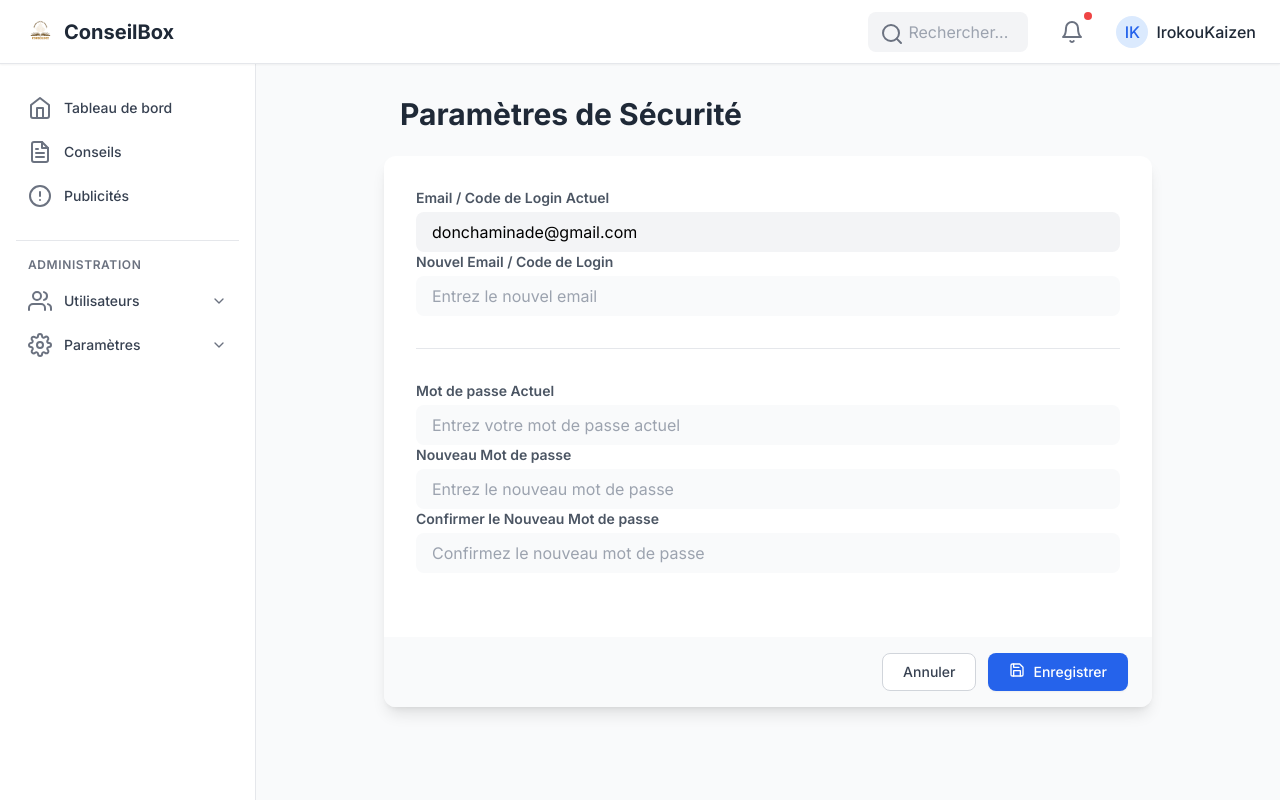
After one commit to Donchaminade/conseildash, a PHP site: page /parametres_securite.php in a window 1280 px wide. The commit adds this page. Run offline with PHP 8.4, Linux system fonts and the light colour scheme; data comes from the database, SQL or seed files in the repository; some libraries are stand-ins or nearby versions.

Commit message:
login revu avec modification dans les parametres de securite

```diff
--- a/includes/navbar.php
+++ b/includes/navbar.php
@@ -1,29 +1,38 @@
-<nav class="fixed top-0 left-0 right-0 z-50 bg-white shadow-sm h-16 flex items-center px-6 border-b">
+<?php
+// Charger les paramètres globaux
+$settings = require './settings.php';
+?>
+<nav class="fixed top-0 left-0 right-0 z-50 bg-white dark:bg-gray-800 shadow-sm h-16 flex items-center px-6 border-b dark:border-gray-700">
     <div class="flex items-center justify-between w-full">
         <div class="flex items-center">
-            <button class="p-2 rounded-lg hover:bg-gray-100 mr-4 lg:hidden" id="sidebarToggle">
-                <i data-feather="menu"></i>
+            <button class="p-2 rounded-lg hover:bg-gray-100 dark:hover:bg-gray-700 mr-4 lg:hidden" id="sidebarToggle">
+                <i data-feather="menu" class="text-gray-500 dark:text-gray-400"></i>
             </button>
-            <a href="index.php" class="text-xl font-bold text-gray-800 flex items-center">
-                <i data-feather="box" class="text-blue-600 mr-2"></i> ConseilBox
+            <a href="index.php" class="text-xl font-bold text-gray-800 dark:text-gray-100 flex items-center">
+                <?php if (!empty($settings['site_logo'])): ?>
+                    <img src="<?= htmlspecialchars($settings['site_logo']) ?>" alt="Logo" class="h-8 w-auto mr-2">
+                <?php else: ?>
+                    <i data-feather="box" class="text-blue-600 mr-2"></i>
+                <?php endif; ?>
+                <?= htmlspecialchars($settings['site_title']) ?>
             </a>
         </div>
 
         <div class="flex items-center space-x-6">
             <div class="relative">
-                <input type="text" placeholder="Rechercher..." class="bg-gray-100 border-none rounded-lg pl-10 pr-4 py-2 w-40 focus:w-64 focus:outline-none focus:ring-2 focus:ring-blue-500 transition-all duration-300">
-                <i data-feather="search" class="absolute left-3 top-2.5 text-gray-500"></i>
+                <input type="text" placeholder="Rechercher..." class="bg-gray-100 dark:bg-gray-700 dark:text-gray-100 border-none rounded-lg pl-10 pr-4 py-2 w-40 focus:w-64 focus:outline-none focus:ring-2 focus:ring-blue-500 transition-all duration-300">
+                <i data-feather="search" class="absolute left-3 top-2.5 text-gray-500 dark:text-gray-400"></i>
             </div>
 
-            <button class="p-2 rounded-lg hover:bg-gray-100 relative">
-                <i data-feather="bell"></i>
+            <button class="p-2 rounded-lg hover:bg-gray-100 dark:hover:bg-gray-700 relative">
+                <i data-feather="bell" class="text-gray-500 dark:text-gray-400"></i>
                 <span class="absolute top-0 right-0 h-2 w-2 rounded-full bg-red-500"></span>
             </button>
 
             <div class="relative ml-4">
                 <div class="flex items-center space-x-2 cursor-pointer" id="profileBtn">
-                    <div class="h-8 w-8 rounded-full bg-blue-100 flex items-center justify-center text-blue-600 font-medium">IK</div>
-                    <span class="font-medium">IrokouKaizen</span>
+                    <div class="h-8 w-8 rounded-full bg-blue-100 dark:bg-blue-800 flex items-center justify-center text-blue-600 dark:text-blue-100 font-medium">IK</div>
+                    <span class="font-medium text-gray-800 dark:text-gray-100">IrokouKaizen</span>
                 </div>
             </div>
         </div>
--- a/includes/sidebar.php
+++ b/includes/sidebar.php
@@ -1,67 +1,69 @@
 <?php
+// Charger les paramètres globaux
+$settings = require './settings.php';
 $current_page = basename($_SERVER['PHP_SELF']);
 ?>
-<aside class="fixed top-16 left-0 bottom-0 w-64 bg-white border-r border-gray-200 overflow-y-auto z-40 transition-all duration-300 transform -translate-x-full lg:translate-x-0" id="sidebar">
+<aside class="fixed top-16 left-0 bottom-0 w-64 bg-white dark:bg-gray-800 border-r border-gray-200 dark:border-gray-700 overflow-y-auto z-40 transition-all duration-300 transform -translate-x-full lg:translate-x-0" id="sidebar">
     <div class="px-4 py-6">
         <div class="space-y-6">
             <div class="space-y-1">
-                <a href="index.php" class="flex items-center px-3 py-2 text-sm font-medium rounded-lg text-gray-700 hover:bg-gray-100 <?= ($current_page == 'index.php') ? 'bg-blue-50 text-blue-600' : '' ?>">
+                <a href="index.php" class="flex items-center px-3 py-2 text-sm font-medium rounded-lg text-gray-700 dark:text-gray-100 hover:bg-gray-100 dark:hover:bg-gray-700 <?= ($current_page == 'index.php') ? 'bg-blue-50 dark:bg-blue-800 text-blue-600 dark:text-blue-100' : '' ?>">
                     <i data-feather="home" class="mr-3 text-gray-500 <?= ($current_page == 'index.php') ? 'text-blue-500' : '' ?>"></i>
                     Tableau de bord
                 </a>
 
-                <a href="conseils.php" class="flex items-center justify-between px-3 py-2 text-sm font-medium rounded-lg text-gray-700 hover:bg-gray-100 <?= ($current_page == 'conseils.php') ? 'bg-blue-50 text-blue-600' : '' ?>">
+                <a href="conseils.php" class="flex items-center justify-between px-3 py-2 text-sm font-medium rounded-lg text-gray-700 dark:text-gray-100 hover:bg-gray-100 dark:hover:bg-gray-700 <?= ($current_page == 'conseils.php') ? 'bg-blue-50 dark:bg-blue-800 text-blue-600 dark:text-blue-100' : '' ?>">
                     <div class="flex items-center">
-                        <i data-feather="file-text" class="mr-3 <?= ($current_page == 'conseils.php') ? 'text-blue-500' : 'text-gray-500' ?>"></i>
+                        <i data-feather="file-text" class="mr-3 <?= ($current_page == 'conseils.php') ? 'text-blue-500' : 'text-gray-500 dark:text-gray-400' ?>"></i>
                         Conseils
                     </div>
                     <?php if (isset($pending_conseils_global)): // Seulement si la variable est définie (sur index.php) ?>
-                        <span class="bg-blue-100 text-blue-800 text-xs font-semibold px-2 py-0.5 rounded-full"><?= $pending_conseils_global ?></span>
+                        <span class="bg-blue-100 dark:bg-blue-700 text-blue-800 dark:text-blue-100 text-xs font-semibold px-2 py-0.5 rounded-full"><?= $pending_conseils_global ?></span>
                     <?php endif; ?>
                 </a>
 
-                <a href="publicites.php" class="flex items-center justify-between px-3 py-2 text-sm font-medium rounded-lg text-gray-700 hover:bg-gray-100 <?= ($current_page == 'publicites.php') ? 'bg-blue-50 text-blue-600' : '' ?>">
+                <a href="publicites.php" class="flex items-center justify-between px-3 py-2 text-sm font-medium rounded-lg text-gray-700 dark:text-gray-100 hover:bg-gray-100 dark:hover:bg-gray-700 <?= ($current_page == 'publicites.php') ? 'bg-blue-50 dark:bg-blue-800 text-blue-600 dark:text-blue-100' : '' ?>">
                     <div class="flex items-center">
-                        <i data-feather="alert-circle" class="mr-3 <?= ($current_page == 'publicites.php') ? 'text-blue-500' : 'text-gray-500' ?>"></i>
+                        <i data-feather="alert-circle" class="mr-3 <?= ($current_page == 'publicites.php') ? 'text-blue-500' : 'text-gray-500 dark:text-gray-400' ?>"></i>
                         Publicités
                     </div>
                     <?php if (isset($active_pubs_global)): // Seulement si la variable est définie (sur index.php) ?>
-                        <span class="bg-blue-100 text-blue-800 text-xs font-semibold px-2 py-0.5 rounded-full"><?= $active_pubs_global ?></span>
+                        <span class="bg-blue-100 dark:bg-blue-700 text-blue-800 dark:text-blue-100 text-xs font-semibold px-2 py-0.5 rounded-full"><?= $active_pubs_global ?></span>
                     <?php endif; ?>
                 </a>
             </div>
 
-            <div class="pt-4 border-t border-gray-200">
-                <h3 class="px-3 text-xs font-semibold text-gray-500 uppercase tracking-wider mb-2">Administration</h3>
+            <div class="pt-4 border-t border-gray-200 dark:border-gray-700">
+                <h3 class="px-3 text-xs font-semibold text-gray-500 dark:text-gray-400 uppercase tracking-wider mb-2">Administration</h3>
 
                 <div class="space-y-1">
                     <div class="group">
-                        <div class="flex items-center justify-between px-3 py-2 text-sm font-medium rounded-lg text-gray-700 hover:bg-gray-100 cursor-pointer" id="usersMenuBtn">
+                        <div class="flex items-center justify-between px-3 py-2 text-sm font-medium rounded-lg text-gray-700 dark:text-gray-100 hover:bg-gray-100 dark:hover:bg-gray-700 cursor-pointer" id="usersMenuBtn">
                             <div class="flex items-center">
-                                <i data-feather="users" class="mr-3 text-gray-500"></i>
+                                <i data-feather="users" class="mr-3 text-gray-500 dark:text-gray-400"></i>
                                 Utilisateurs
                             </div>
-                            <i data-feather="chevron-down" class="text-gray-500 w-4 h-4 transform group-hover:rotate-180 transition-transform"></i>
+                            <i data-feather="chevron-down" class="text-gray-500 dark:text-gray-400 w-4 h-4 transform group-hover:rotate-180 transition-transform"></i>
                         </div>
                         <div class="pl-4 mt-1 space-y-1 hidden" id="usersMenu">
-                            <a href="conseillers_list.php" class="block px-3 py-1.5 text-sm font-medium rounded-lg text-gray-600 hover:bg-gray-100 <?= ($current_page == 'conseillers_list.php') ? 'bg-blue-50 text-blue-600' : '' ?>">Liste des Conseillers</a>
-                            <a href="#" class="block px-3 py-1.5 text-sm text-gray-600 hover:bg-gray-100 rounded-lg">Rôles</a>
-                            <a href="#" class="block px-3 py-1.5 text-sm text-gray-600 hover:bg-gray-100 rounded-lg">Permissions</a>
+                            <a href="conseillers_list.php" class="block px-3 py-1.5 text-sm font-medium rounded-lg text-gray-600 dark:text-gray-200 hover:bg-gray-100 dark:hover:bg-gray-700 <?= ($current_page == 'conseillers_list.php') ? 'bg-blue-50 dark:bg-blue-800 text-blue-600 dark:text-blue-100' : '' ?>">Liste des Conseillers</a>
+                            <a href="#" class="block px-3 py-1.5 text-sm text-gray-600 dark:text-gray-200 hover:bg-gray-100 dark:hover:bg-gray-700 rounded-lg">Rôles</a>
+                            <a href="#" class="block px-3 py-1.5 text-sm text-gray-600 dark:text-gray-200 hover:bg-gray-100 dark:hover:bg-gray-700 rounded-lg">Permissions</a>
                         </div>
                     </div>
 
                     <div class="group">
-                        <div class="flex items-center justify-between px-3 py-2 text-sm font-medium rounded-lg text-gray-700 hover:bg-gray-100 cursor-pointer" id="settingsMenuBtn">
+                        <div class="flex items-center justify-between px-3 py-2 text-sm font-medium rounded-lg text-gray-700 dark:text-gray-100 hover:bg-gray-100 dark:hover:bg-gray-700 cursor-pointer" id="settingsMenuBtn">
                             <div class="flex items-center">
-                                <i data-feather="settings" class="mr-3 text-gray-500"></i>
+                                <i data-feather="settings" class="mr-3 text-gray-500 dark:text-gray-400"></i>
                                 Paramètres
                             </div>
-                            <i data-feather="chevron-down" class="text-gray-500 w-4 h-4 transform group-hover:rotate-180 transition-transform"></i>
+                            <i data-feather="chevron-down" class="text-gray-500 dark:text-gray-400 w-4 h-4 transform group-hover:rotate-180 transition-transform"></i>
                         </div>
                         <div class="pl-4 mt-1 space-y-1 hidden" id="settingsMenu">
-                            <a href="#" class="block px-3 py-1.5 text-sm text-gray-600 hover:bg-gray-100 rounded-lg">Général</a>
-                            <a href="#" class="block px-3 py-1.5 text-sm text-gray-600 hover:bg-gray-100 rounded-lg">Notifications</a>
-                            <a href="#" class="block px-3 py-1.5 text-sm text-gray-600 hover:bg-gray-100 rounded-lg">Sécurité</a>
+                            <a href="parametres_general.php" class="block px-3 py-1.5 text-sm text-gray-600 dark:text-gray-200 hover:bg-gray-100 dark:hover:bg-gray-700 rounded-lg <?= ($current_page == 'parametres_general.php') ? 'bg-blue-50 dark:bg-blue-800 text-blue-600 dark:text-blue-100' : '' ?>">Général</a>
+                            <a href="#" class="block px-3 py-1.5 text-sm text-gray-600 dark:text-gray-200 hover:bg-gray-100 dark:hover:bg-gray-700 rounded-lg">Notifications</a>
+                            <a href="parametres_securite.php" class="block px-3 py-1.5 text-sm text-gray-600 dark:text-gray-200 hover:bg-gray-100 dark:hover:bg-gray-700 rounded-lg <?= ($current_page == 'parametres_securite.php') ? 'bg-blue-50 dark:bg-blue-800 text-blue-600 dark:text-blue-100' : '' ?>">Sécurité</a>
                         </div>
                     </div>
                 </div>
--- /dev/null
+++ b/parametres_securite.php
@@ -0,0 +1,109 @@
+<?php
+require_once 'config.php';
+$settings = require_once 'settings.php'; // Charge les paramètres actuels
+
+// Gérer l'affichage des messages de succès/erreur
+$message = '';
+$message_type = '';
+
+if (isset($_GET['success'])) {
+    $message = "Paramètres de sécurité mis à jour avec succès !";
+    $message_type = 'success';
+} elseif (isset($_GET['error'])) {
+    $message = "Erreur lors de la mise à jour des paramètres de sécurité : " . htmlspecialchars($_GET['error']);
+    $message_type = 'error';
+}
+
+// Récupérer les informations de l'utilisateur (admin, id=1)
+$user = null;
+try {
+    $stmt = $pdo->prepare("SELECT id, name, email FROM users WHERE id = 1");
+    $stmt->execute();
+    $user = $stmt->fetch(PDO::FETCH_ASSOC);
+} catch (\PDOException $e) {
+    error_log("Erreur lors de la récupération de l'utilisateur admin : " . $e->getMessage());
+    $message = "Erreur : Impossible de charger les informations de l'administrateur.";
+    $message_type = 'error';
+}
+
+?>
+<!DOCTYPE html>
+<html lang="fr" class="h-full">
+<head>
+    <meta charset="UTF-8">
+    <meta name="viewport" content="width=device-width, initial-scale=1.0">
+    <title>Paramètres de Sécurité - ConseilBox Dashboard</title>
+    <link rel="stylesheet" href="style.css">
+    <script src="https://cdn.tailwindcss.com"></script>
+    <script src="https://cdn.jsdelivr.net/npm/feather-icons/dist/feather.min.js"></script>
+    <script src="https://unpkg.com/feather-icons"></script>
+</head>
+<body class="h-full <?= $settings['theme'] === 'dark' ? 'dark' : '' ?>">
+    <?php include 'includes/navbar.php'; ?>
+    <div class="flex">
+        <?php include 'includes/sidebar.php'; ?>
+
+        <main class="flex-1 p-4 sm:p-8 ml-0 lg:ml-64">
+            <div class="max-w-3xl mx-auto">
+                <div class="flex items-center mb-6">
+                    <h1 class="text-2xl sm:text-3xl font-bold text-gray-800 dark:text-gray-100 ml-4">Paramètres de Sécurité</h1>
+                </div>
+
+                <?php if ($message): ?>
+                    <script>
+                        document.addEventListener('DOMContentLoaded', function() {
+                            showAlert("<?= $message ?>", "<?= $message_type ?>");
+                        });
+                    </script>
+                <?php endif; ?>
+
+                <div class="bg-white dark:bg-gray-800 rounded-xl shadow-lg overflow-hidden">
+                    <form action="actions/_sauvegarder_securite.php" method="POST" class="space-y-8">
+                        <div class="p-6 sm:p-8">
+                            <?php if ($user): ?>
+                                <div>
+                                    <label for="current_email" class="block text-sm font-semibold text-gray-600 dark:text-gray-300 mb-1">Email / Code de Login Actuel</label>
+                                    <input type="email" name="current_email" id="current_email" value="<?= htmlspecialchars($user['email']) ?>" readonly
+                                           class="mt-1 block w-full px-4 py-2 bg-gray-100 dark:bg-gray-700 dark:text-gray-100 rounded-lg border-gray-200 dark:border-gray-600 cursor-not-allowed">
+                                </div>
+                                <div>
+                                    <label for="new_email" class="block text-sm font-semibold text-gray-600 dark:text-gray-300 mb-1">Nouvel Email / Code de Login</label>
+                                    <input type="email" name="new_email" id="new_email" placeholder="Entrez le nouvel email" required
+                                           class="mt-1 block w-full px-4 py-2 bg-gray-50 dark:bg-gray-700 dark:text-gray-100 rounded-lg border-gray-200 dark:border-gray-600 focus:border-blue-500 focus:ring-2 focus:ring-blue-200 transition duration-150 ease-in-out">
+                                </div>
+                                <hr class="border-gray-200 dark:border-gray-700 my-8">
+                                <div>
+                                    <label for="current_password" class="block text-sm font-semibold text-gray-600 dark:text-gray-300 mb-1">Mot de passe Actuel</label>
+                                    <input type="password" name="current_password" id="current_password" placeholder="Entrez votre mot de passe actuel" required
+                                           class="mt-1 block w-full px-4 py-2 bg-gray-50 dark:bg-gray-700 dark:text-gray-100 rounded-lg border-gray-200 dark:border-gray-600 focus:border-blue-500 focus:ring-2 focus:ring-blue-200 transition duration-150 ease-in-out">
+                                </div>
+                                <div>
+                                    <label for="new_password" class="block text-sm font-semibold text-gray-600 dark:text-gray-300 mb-1">Nouveau Mot de passe</label>
+                                    <input type="password" name="new_password" id="new_password" placeholder="Entrez le nouveau mot de passe" required
+                                           class="mt-1 block w-full px-4 py-2 bg-gray-50 dark:bg-gray-700 dark:text-gray-100 rounded-lg border-gray-200 dark:border-gray-600 focus:border-blue-500 focus:ring-2 focus:ring-blue-200 transition duration-150 ease-in-out">
+                                </div>
+                                <div>
+                                    <label for="confirm_password" class="block text-sm font-semibold text-gray-600 dark:text-gray-300 mb-1">Confirmer le Nouveau Mot de passe</label>
+                                    <input type="password" name="confirm_password" id="confirm_password" placeholder="Confirmez le nouveau mot de passe" required
+                                           class="mt-1 block w-full px-4 py-2 bg-gray-50 dark:bg-gray-700 dark:text-gray-100 rounded-lg border-gray-200 dark:border-gray-600 focus:border-blue-500 focus:ring-2 focus:ring-blue-200 transition duration-150 ease-in-out">
+                                </div>
+                            <?php else: ?>
+                                <p class="text-red-500">Erreur : Impossible de charger les paramètres de sécurité. L'utilisateur administrateur n'a pas été trouvé.</p>
+                            <?php endif; ?>
+                        </div>
+
+                        <div class="bg-gray-50 dark:bg-gray-700 px-6 py-4 flex items-center justify-end gap-x-3">
+                            <a href="index.php" class="bg-white dark:bg-gray-600 py-2 px-5 border border-gray-300 dark:border-gray-500 rounded-lg text-sm font-medium text-gray-700 dark:text-gray-200 hover:bg-gray-50 dark:hover:bg-gray-500 focus:outline-none focus:ring-2 focus:ring-offset-2 focus:ring-gray-500 transition-all duration-150 ease-in-out">Annuler</a>
+                            <button type="submit" class="inline-flex justify-center py-2 px-5 border border-transparent shadow-sm text-sm font-medium rounded-lg text-white bg-blue-600 hover:bg-blue-700 focus:outline-none focus:ring-2 focus:ring-offset-2 focus:ring-blue-500 transform hover:scale-105 transition-all duration-150 ease-in-out">
+                                <i data-feather="save" class="w-4 h-4 mr-2"></i>
+                                Enregistrer
+                            </button>
+                        </div>
+                    </form>
+                </div>
+            </div>
+        </main>
+    </div>
+    <script src="script.js"></script>
+</body>
+</html>
--- /dev/null
+++ b/settings.php
@@ -0,0 +1,7 @@
+<?php
+
+return array (
+  'site_title' => 'ConseilBox',
+  'site_logo' => 'images/logo_69400ec9ea88b_logobx.png',
+  'theme' => 'dark',
+);
```
Also changed, not shown: actions/_login_process.php (added, +64 -0 lines), actions/_sauvegarder_parametres.php (added, +76 -0 lines), actions/_sauvegarder_securite.php (added, +73 -0 lines), init_admin_password.php (added, +47 -0 lines), login.php (+66 -49 lines), parametres_general.php (added, +90 -0 lines), images/logo_69400ec9ea88b_logobx.png (added).
